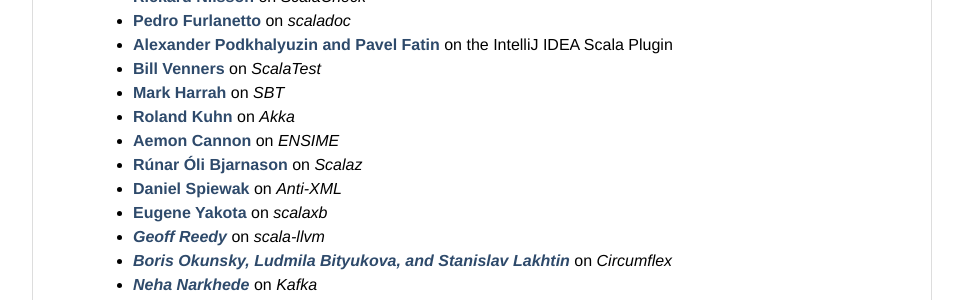
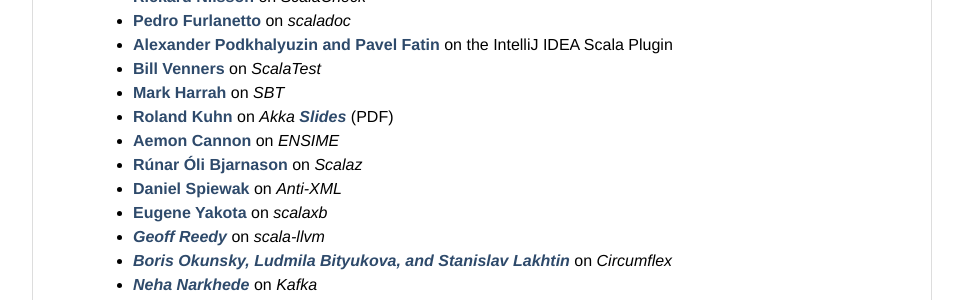
Before and after one commit to scala-phase/scalathon, a Jekyll site: the page built from videos.md, in a window 1280 px wide. Shown: the part 730-1030 px from the top of the page, without its empty margins (158-1121 px from the left). Built offline with Jekyll 4.4.1, drawn with Linux system fonts in a browser that asks for light colours; some web fonts are replaced; Markdown is read by kramdown in place of the engine named in the settings.

Commit message:
Roland's slides

```diff
--- a/videos.md
+++ b/videos.md
@@ -34,7 +34,7 @@
   the IntelliJ IDEA Scala Plugin
 * [Bill Venners](http://vimeo.com/28717576) on *ScalaTest*
 * [Mark Harrah](http://vimeo.com/28720255) on *SBT*
-* [Roland Kuhn](http://vimeo.com/28725035) on *Akka*
+* [Roland Kuhn](http://vimeo.com/28725035) on *Akka* [*Slides*](talk-slides/Roland-Kuhn-Akka.pdf) (PDF)
 * [Aemon Cannon](http://vimeo.com/28740913) on *ENSIME*
 * [Rúnar Óli Bjarnason](http://vimeo.com/28744278) on *Scalaz*
 * [Daniel Spiewak](http://vimeo.com/28746025) on *Anti-XML*
```
Also changed, not shown: 1 other file.
